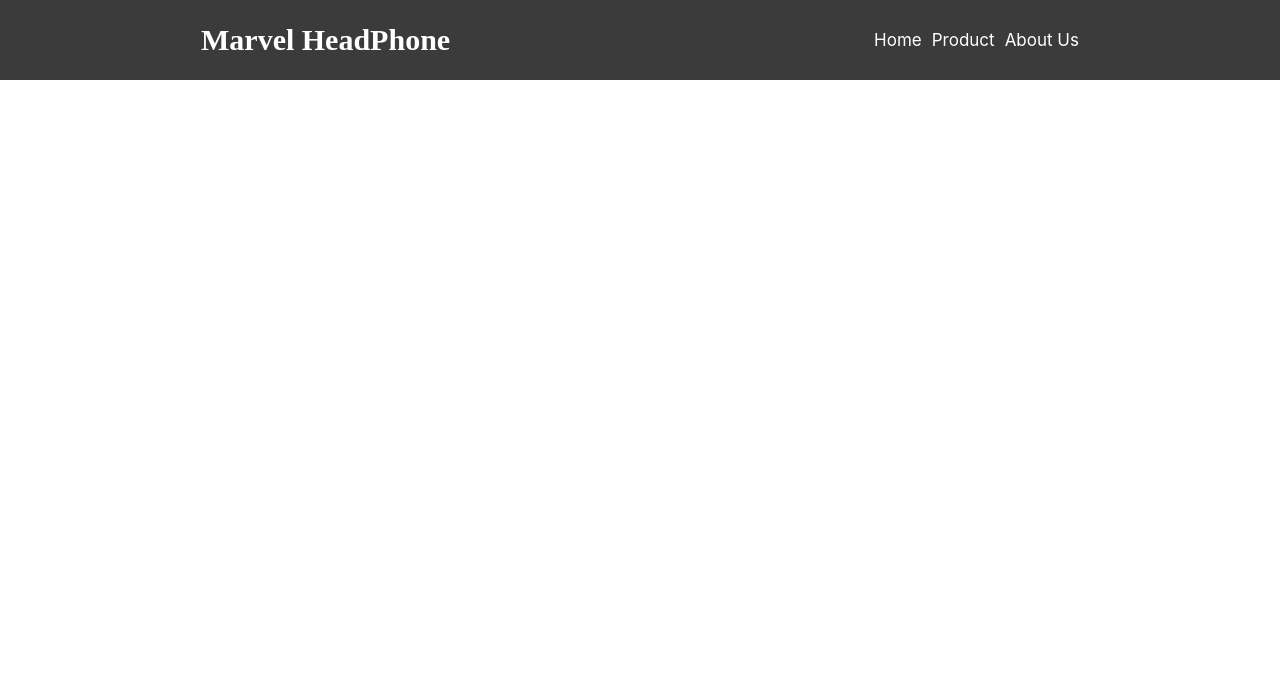
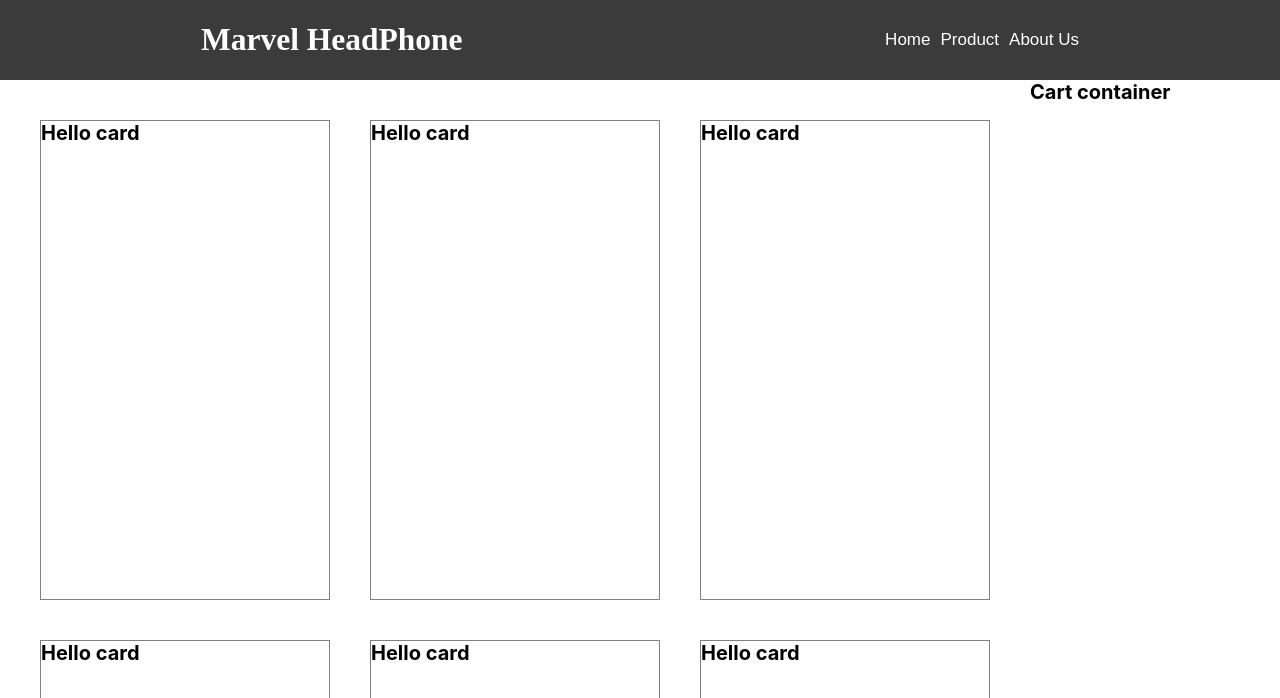
Before and after one commit to MdIbrahimKholil7/react-headphone-store, a React (Create React App) app: page / in a window 1280 px wide. Shown: the top 698 px of the page. Built offline with nearby package versions, Linux system fonts and the light colour scheme.

Commit message:
cart section creating

```diff
--- a/src/App.js
+++ b/src/App.js
@@ -1,11 +1,13 @@
 import logo from './logo.svg';
 import './App.css';
 import Header from './component/header/Header';
+import Product from './component/products/Product';
 
 function App() {
   return (
     <div className="App">
       <Header></Header>
+      <Product></Product>
     </div>
   );
 }
--- a/src/component/header/Header.css
+++ b/src/component/header/Header.css
@@ -9,8 +9,8 @@
     align-items: center;
 }
 .logo{
-    font-size: 2rem;
-    font-family: 'Times New Roman', Times, serif;
+    font-size: 2.1rem;
+    font-family: 'Lobster', cursive;
 }
 .nav{
     width: 87.8rem;
@@ -23,4 +23,5 @@
     text-decoration: none;
     font-size: 1.7rem;
     margin-left: 1rem;
+    font-family: sans-serif;
 }
--- /dev/null
+++ b/src/component/productCard/ProductCart.css
@@ -0,0 +1,5 @@
+.card{
+    border: .1rem solid gray;
+    width: 29rem;
+    height: 48rem;
+}
--- /dev/null
+++ b/src/component/productCard/ProductCart.js
@@ -0,0 +1,11 @@
+import React from 'react';
+import './ProductCart.css'
+const ProductCart = (props) => {
+    return (
+        <div className='card'>
+            <h1>Hello card</h1>
+        </div>
+    );
+};
+
+export default ProductCart;
--- /dev/null
+++ b/src/component/products/Product.css
@@ -0,0 +1,18 @@
+.product-container{
+    display: grid;
+    grid-template-columns:4fr 1fr;
+
+}
+.products{
+    padding: 4rem ;
+    display: grid;
+    grid-template-columns:repeat(3,1fr);
+    justify-items: center;
+    gap: 4rem;
+}
+
+@media screen and (max-width:1100px) {
+    .products{
+        grid-template-columns: repeat(2,1fr);
+    }
+}
--- /dev/null
+++ b/src/component/products/Product.js
@@ -0,0 +1,26 @@
+import React, { useEffect, useState } from 'react';
+import ProductCart from '../productCard/ProductCart';
+import './Product.css'
+
+const Product = () => {
+    const [products,stateProducts]=useState([])
+    useEffect(()=>{
+        fetch('data.json')
+        .then(res => res.json())
+        .then(data => stateProducts(data))
+    },[])
+    return (
+        <div className='product-container'>
+            <div className="products">
+                {
+                    products.map(product => <ProductCart></ProductCart>)
+                }
+            </div>
+            <div className="cart-container">
+                <h1>Cart container</h1>
+            </div>
+        </div>
+    );
+};
+
+export default Product;
```
